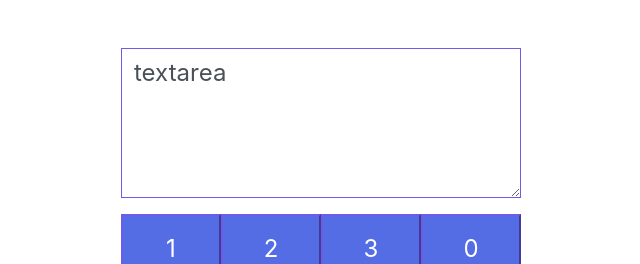
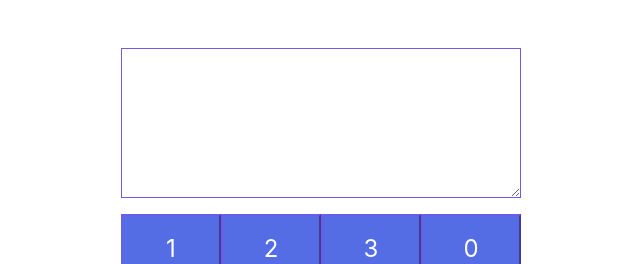
Before and after one commit to avitsara/calculatrice, a React (Create React App) app: page / in a window 1280 px wide. Shown: the top 264 px of the page, without its empty margins (319-959 px from the left). Built offline with nearby package versions, Linux system fonts and the light colour scheme.

Commit message:
ajout du composant zone de saisie de texte + ajout de fonctions pour Number

```diff
--- a/src/components/App.js
+++ b/src/components/App.js
@@ -3,6 +3,7 @@ import ReactDOM from 'react-dom';
 /*======= ON IMPORTE LES CLASSES ============================*/
 import Number from './Number';
 import Symbol from './Symbol';
+import TextArea from './TextArea';
 /*=== CLASSE PRINCIPALE DU PROGRAMME ====*/
 class App extends React.Component {
     render(){
@@ -12,11 +13,8 @@ class App extends React.Component {
                 <div className="col-md-12 d-flex justify-content-center">
                     <form className="Cal">
                         <div className="row ">
-                            <div className="col-md-12 p-0">
-                                <div className="form-group">
-                                    <textarea className="form-control" rows="3" id="total" type="text" value="textarea"> </textarea>
-                                </div>
-                            </div>
+                         <TextArea> </TextArea>
+
             </div>
                          <Number> </Number>
                          <Symbol> </Symbol>
--- a/src/components/Number.js
+++ b/src/components/Number.js
@@ -20,9 +20,27 @@ class Number extends React.Component {
     handleClickNumber(e){
         console.log(e.target.value);
     }
+    /*============  FONCTION PERMETTANT D'ADDTIONNER DES VALEURS  ===============*/
+    addOperation(){
+
+    }
+    /*============  FONCTION PERMETTANT DE FAIRE DES SOUSTRACTIONS  ===============*/
+    subOperation(){
+
+    }
+    /*============ FONCTION PERMETTANT DE FAIRE DES MULTIPLICATIONS ===============*/
+    mulOperation(){
+
+    }
+    /*============ FONCTION PERMETTANT DE FAIRE DES DIVISIONS ===============*/
+    divOperation(){
+
+    }
+    /*============      ===============*/
+
     render(){
         return (
-            <div>
+            <Fragment>
             <div className="row">
 
                 <div className="col-xs-4">
@@ -61,7 +79,7 @@ class Number extends React.Component {
                               <button type="button" value="9" className="number" onClick={this.handleClickNumber}>9</button>
                           </div>
                     </div>
-                </div>
+                </Fragment>
         )
     }
 }
--- /dev/null
+++ b/src/components/TextArea.js
@@ -0,0 +1,37 @@
+/**
+** TextArea : élément qui va représenter la zone de saisie de texte
+**/
+
+/*===  IMPORTS DE MODULES =====*/
+import React from 'react';
+import { Fragment } from 'react';
+import Number from './Number';
+import Symbol from './Symbol';
+
+
+class TextArea extends React.Component {
+   constructor(props) {
+    super(props);
+     this.state = {value: ''};
+   }
+
+  handleChange(event) {
+      this.setState({value: event.target.value});
+  }
+
+
+   render(){
+     return(
+       <Fragment>
+           <div className="col-md-12 p-0">
+                 <div className="form-group">
+                      <textarea className="form-control" rows="3" id="total" type="text" value={this.state.value}    onChange={this.handleChange}> </textarea>
+                 </div>
+           </div>
+     </Fragment>
+
+     )
+   }
+}
+/*=== EXPORTATION PAR DÉFAUT DU COMPOSANT TEXTAREA  =====*/
+export default TextArea;
```
Also changed, not shown: 1 other file (tests, documents, lock files or other folders).
